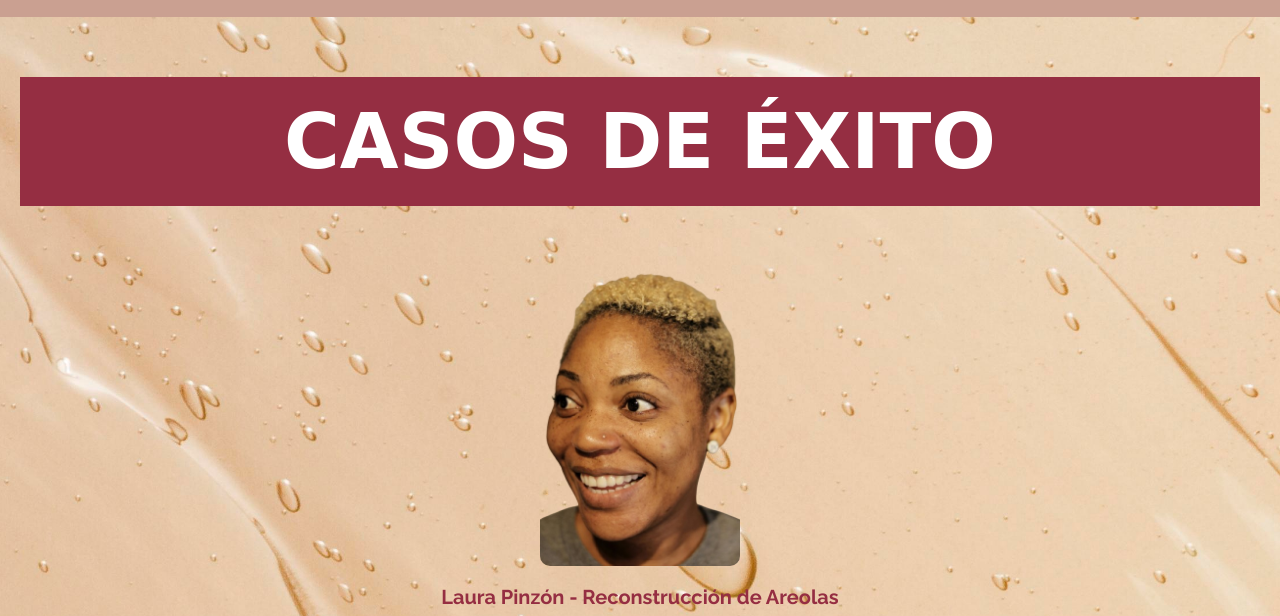
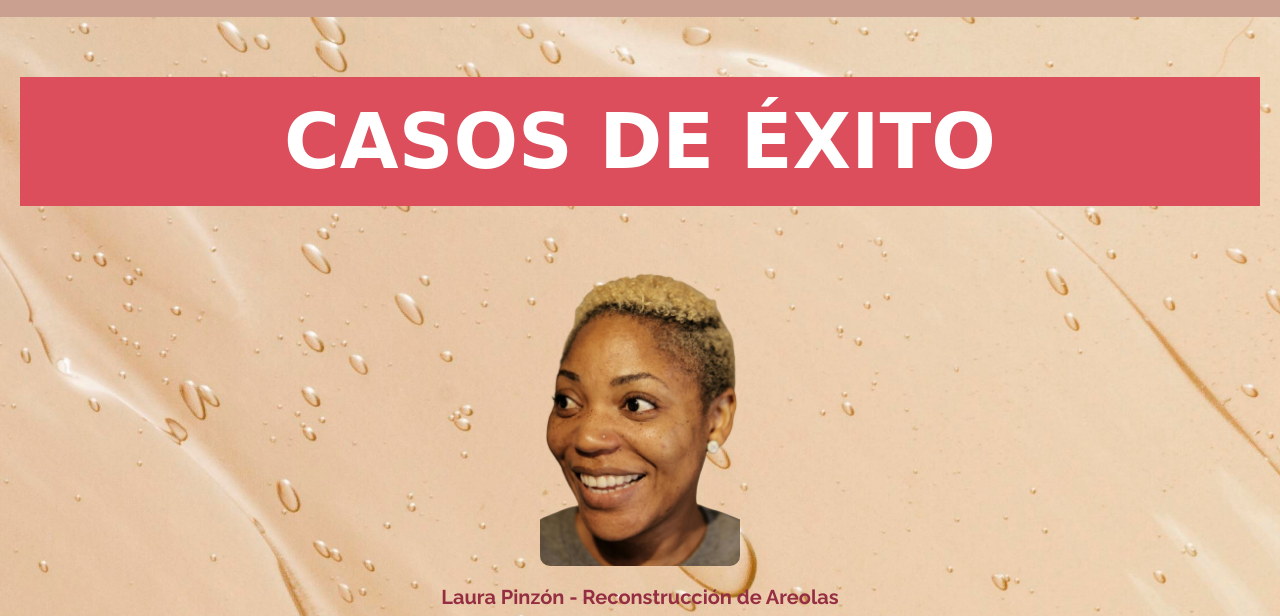
Before and after one commit to Annadesign929/JennySarmiento, a plain HTML site: page exitos.html in a window 1280 px wide. Shown: the part 107-723 px from the top of the page. Drawn offline with Linux system fonts and the light colour scheme; a web font is replaced by a local one.

Commit message:
Update styles.css

```diff
--- a/styles.css
+++ b/styles.css
@@ -305,7 +305,7 @@ nav ul li a:hover {
 }
 
 .titulo-casos {
-  background-color: #952E42;
+  background-color: #DC4E5B;
   width: 100%;
   padding: 20px 0;
   text-align: center;
```
